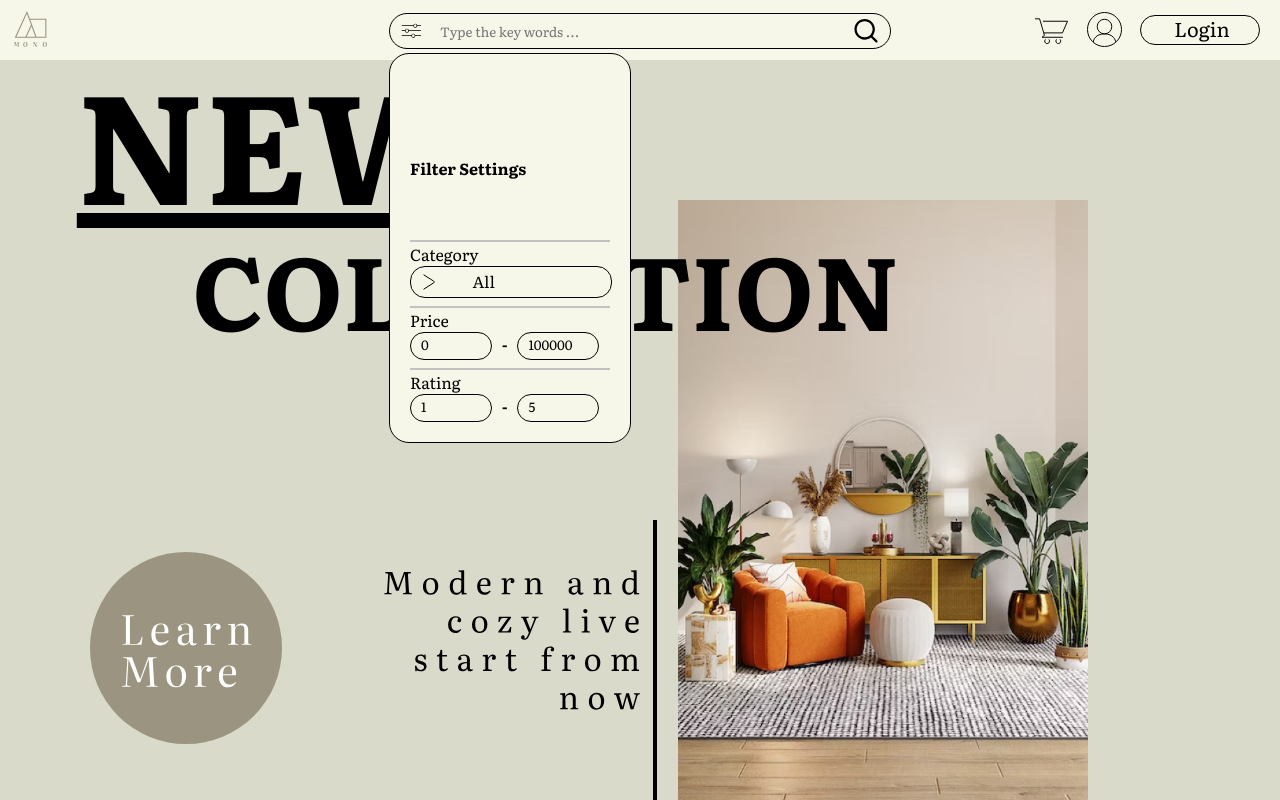
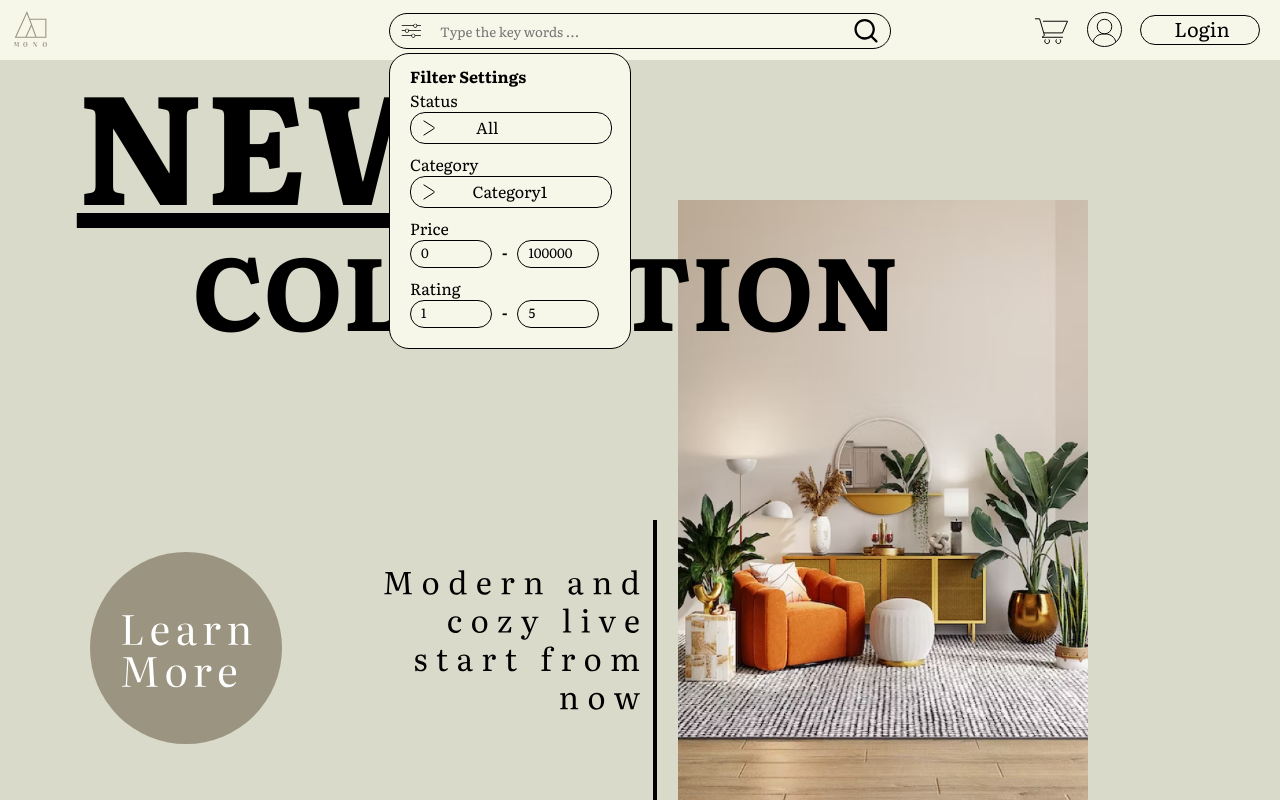
Before and after one commit to Anson892/csci3100-project, a React (Create React App) app in the folder client/: page / in a window 1280 px wide. Both pictures are taken after a click on the picture 411 px from the left and 31 px from the top of the page. Shown: the top 800 px of the page. Built offline with nearby package versions, Linux system fonts and the light colour scheme.

Commit message:
Change search filter UI and improve UX and animation

```diff
--- a/client/src/Components/FilterPopup/FilterPopup.css
+++ b/client/src/Components/FilterPopup/FilterPopup.css
@@ -11,7 +11,7 @@
     padding: 10px 20px 12px 20px;
     border: 1px;
 
-    .title {
+    .filter-title {
         font-size: 16px;
         font-weight: bold;
     }
--- a/client/src/Components/FilterPopup/FilterPopup.jsx
+++ b/client/src/Components/FilterPopup/FilterPopup.jsx
@@ -3,7 +3,8 @@ import './FilterPopup.css'
 import { DropDownMenu } from '../Forms/DropDownMenu/DropDownMenu'
 import { motion, AnimatePresence } from 'framer-motion'
 
-export const FilterPopup = ({ category, setCategory,
+export const FilterPopup = ({ status, setStatus,
+                              category, setCategory,
                               minPrice, setMinPrice,
                               maxPrice, setMaxPrice,
                               minRating, setMinRating,
@@ -36,18 +37,26 @@ export const FilterPopup = ({ category, setCategory,
         }
     }
 
+    const statusList = ["All", "New", "On Sales", "Available"]
+    const categoryList = ["Category1", "Category2", "Category3", "Category4", "Category5", "Category6"]
+
     return (
         <motion.div {...popupAnim} className="filter-popup">
-            <div className="title">Filter Settings</div>
-            <hr />
+            <div className="filter-title">Filter Settings</div>
+            <div className="sub-title">Status</div>
+            <DropDownMenu
+                items={statusList}
+                initial={Math.max(0, statusList.indexOf(status))}
+                setFucn={setStatus}
+            />
+            <div className="space"></div>
             <div className="sub-title">Category</div>
             <DropDownMenu
-                items={["All", "New", "Sales", "Chair", "Desk", "Category3", "Category4"]}
-                initial={0}
+                items={categoryList}
+                initial={Math.max(0, categoryList.indexOf(category))}
                 setFucn={setCategory}
             />
             <div className="space"></div>
-            <hr />
             <div className="sub-title">Price</div>
             <div className="inputs-container">
                 <input
@@ -66,7 +75,6 @@ export const FilterPopup = ({ category, setCategory,
                     onChange={(e)=>{setMaxPrice(e.target.value)}}
                     />
             </div>
-            <hr />
             <div className="sub-title">Rating</div>
             <div className="inputs-container">
                 <input
--- a/client/src/Components/SearchBar/SearchBar.jsx
+++ b/client/src/Components/SearchBar/SearchBar.jsx
@@ -9,7 +9,8 @@ import { AnimatePresence } from 'framer-motion';
 
 export const SearchBar = () => {
     const [keywords, setKeywords] = useState("");
-    const [category, setCategory] = useState("All");
+    const [status, setStatus] = useState("All");
+    const [category, setCategory] = useState("Category");
     const [minPrice, setMinPrice] = useState(0);
     const [maxPrice, setMaxPrice] = useState(1000000);
     const [minRating, setMinRating] = useState(1);
@@ -63,6 +64,7 @@ export const SearchBar = () => {
                 {isOpenFilterPanel ?
                     <FilterPopup
                     isOpen={isOpenFilterPanel}
+                    status={status} setStatus={setStatus}
                     category={category} setCategory={setCategory}
                     minPrice={minPrice} setMinPrice={setMinPrice}
                     maxPrice={maxPrice} setMaxPrice={setMaxPrice}
```
